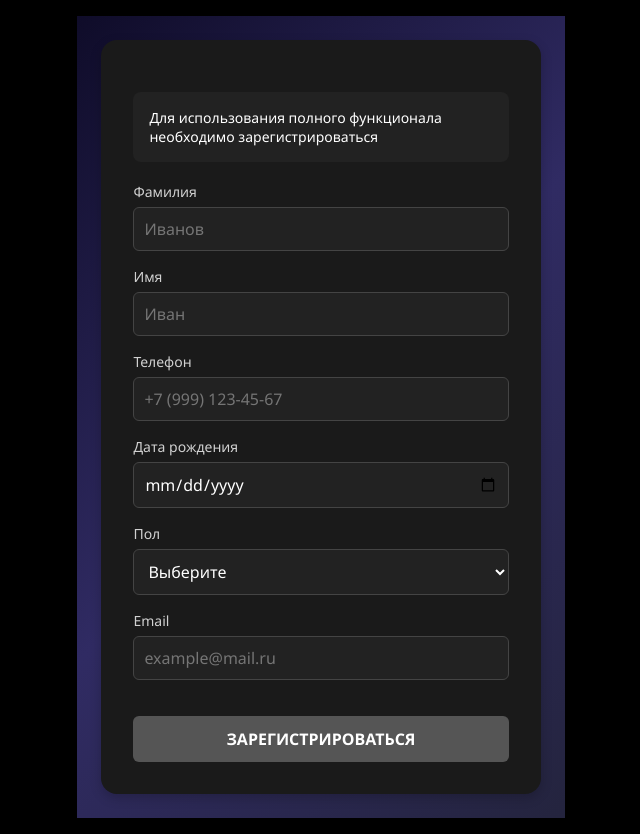
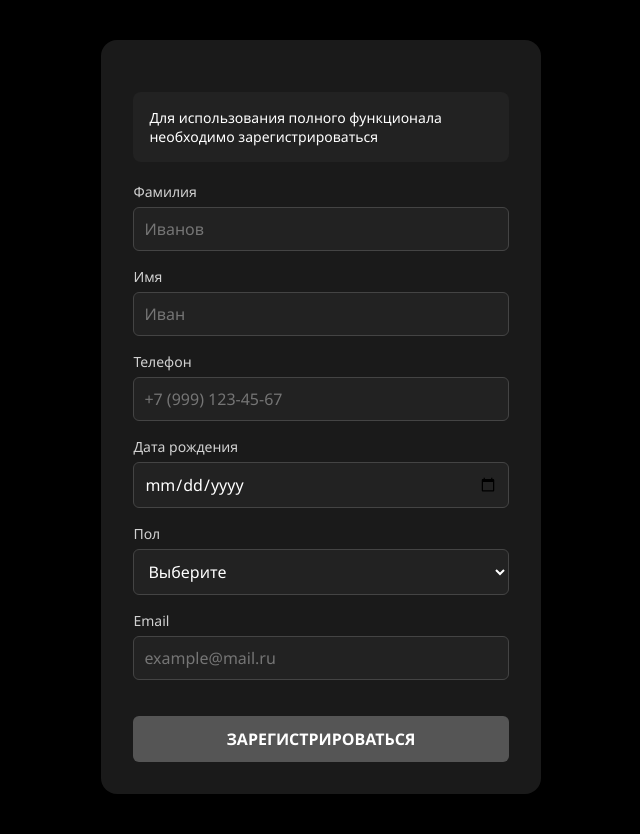
Before and after one commit to zaikinale/dwntwn_loyalty_frontend.io, a Vue app: page / in a window 1280 px wide. Shown: the whole page, without its empty margins (319-959 px from the left). Built offline with nearby package versions, Linux system fonts and the light colour scheme; no server answers.

Commit message:
fix_backgraund_in_container

```diff
--- a/index.html
+++ b/index.html
@@ -33,8 +33,7 @@
     }
     .nav button.active { color: white; }
     .tab { display: none; padding-bottom: 80px; }
-    /* // Исправить */
-    .tab.active { display: block; background-color: none;}
+    .tab.active { display: block;}
     .empty { text-align: center; padding: 40px; color: #777; }
     .transaction-item { padding: 12px; border-bottom: 1px solid #333; }
     .points-positive { color: #4ade80; }
--- a/src/App.vue
+++ b/src/App.vue
@@ -282,7 +282,8 @@ onMounted(() => {
 @media (min-width: 768px) {
   .app-container {
     align-items: center;
-    background: linear-gradient(135deg, #0f0c29, #302b63, #24243e);
+    /* background: linear-gradient(135deg, #0f0c29, #302b63, #24243e); */
+    background: none;
   }
 
   .header,
```
